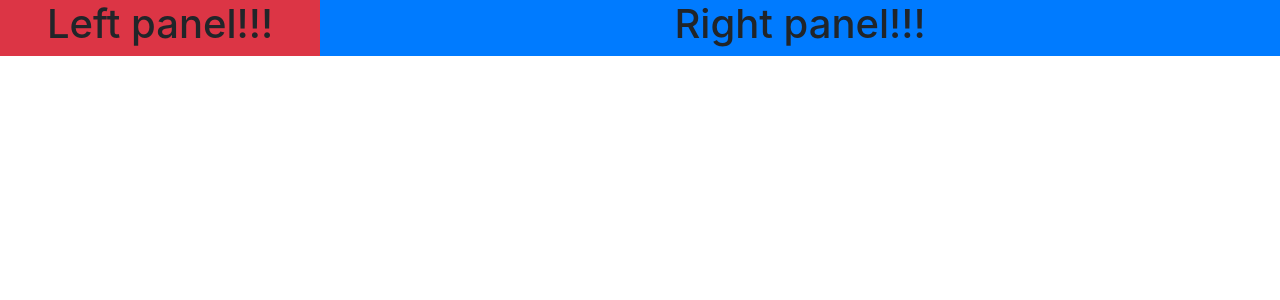
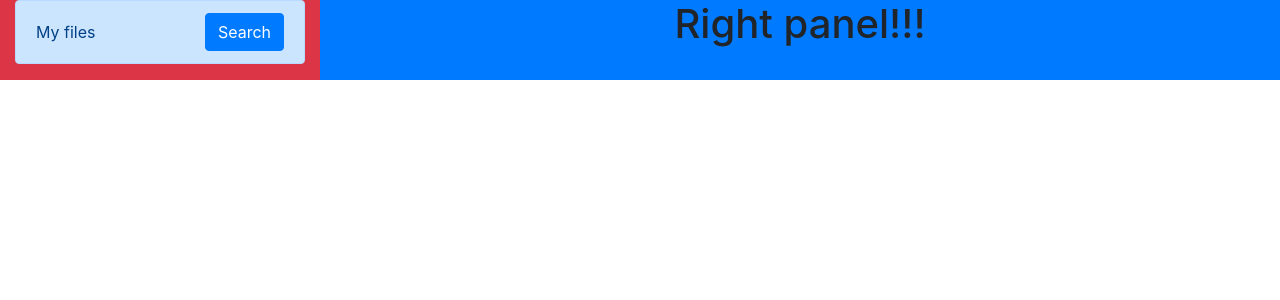
Before and after one commit to cutePanda123/cloud-markdown-editor, a React (Create React App) app: page / in a window 1280 px wide. Shown: the top 300 px of the page. Built offline with nearby package versions, Linux system fonts and the light colour scheme.

Commit message:
implemented file search component

```diff
--- a/src/App.js
+++ b/src/App.js
@@ -1,12 +1,16 @@
 import './App.css';
 import 'bootstrap/dist/css/bootstrap.min.css';
+import FileSearch from './componments/FileSearch';
 
 function App() {
   return (
     <div className="App container-fluid">
       <div className="row">
         <div className="col-3 bg-danger left-panel">
-          <h1>Left panel!!!</h1>
+          <FileSearch
+            title={'My files'}
+            onFileSearch={null}
+          />
         </div>
         <div className="col-9 bg-primary right-panel">
           <h1>Right panel!!!</h1>
--- /dev/null
+++ b/src/componments/FileSearch.js
@@ -0,0 +1,47 @@
+import React, { useState } from "react";
+
+const FileSearch = ({ title, onFileSearch }) => {
+  const [isInputActive, setInputActive] = useState(false);
+  const [value, setValue] = useState("");
+
+  return (
+    <div className="alert alert-primary">
+      {!isInputActive && (
+        <div className="d-flex justify-content-between align-items-center">
+          <span>{title}</span>
+          <button
+            type="button"
+            className="btn btn-primary"
+            onClick={() => {
+              setInputActive(true);
+            }}
+          >
+            Search
+          </button>
+        </div>
+      )}
+      {isInputActive && (
+        <div className='row'>
+          <input
+            className="form-control col-8"
+            value={value}
+            onChange={(e) => {
+              setValue(e.target.value);
+            }}
+          />
+          <button
+            type="button"
+            className="btn btn-primary col-4"
+            onClick={() => {
+              setInputActive(false);
+            }}
+          >
+            Close
+          </button>
+        </div>
+      )}
+    </div>
+  );
+};
+
+export default FileSearch;
```
